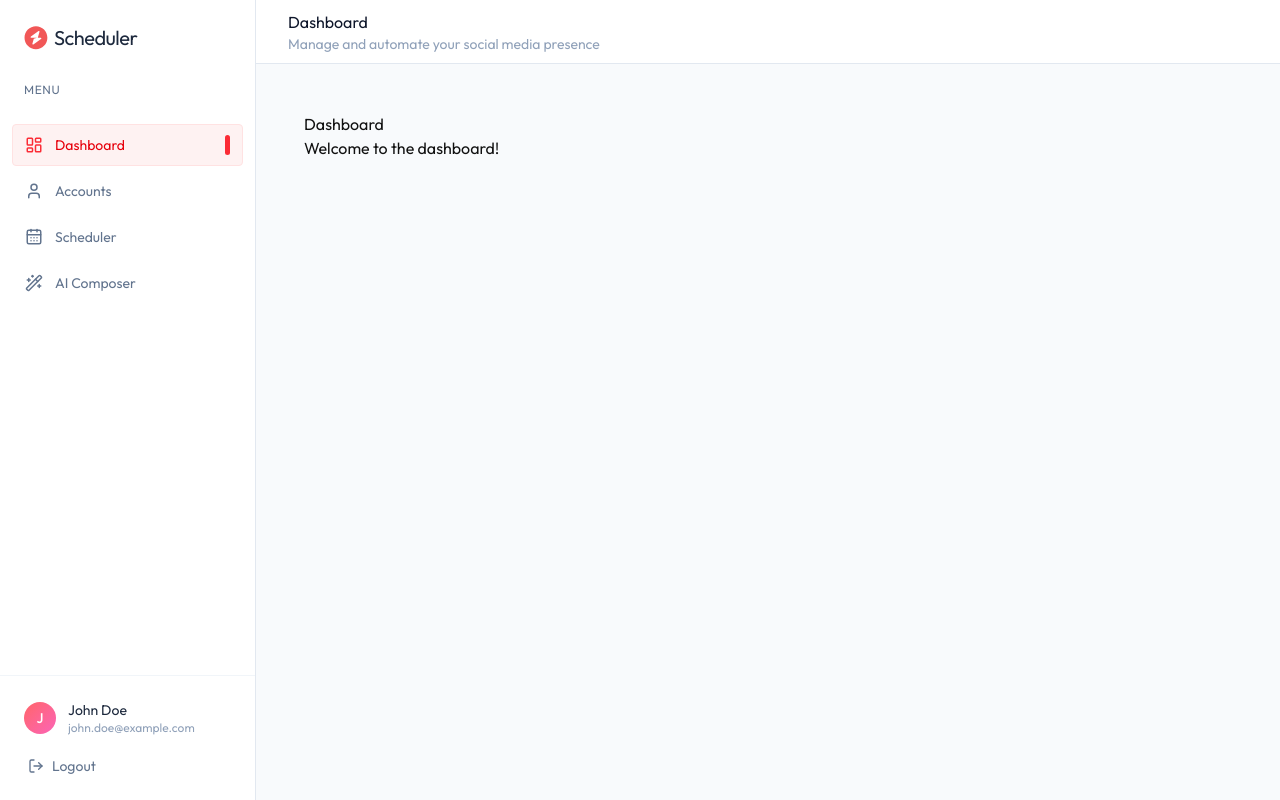
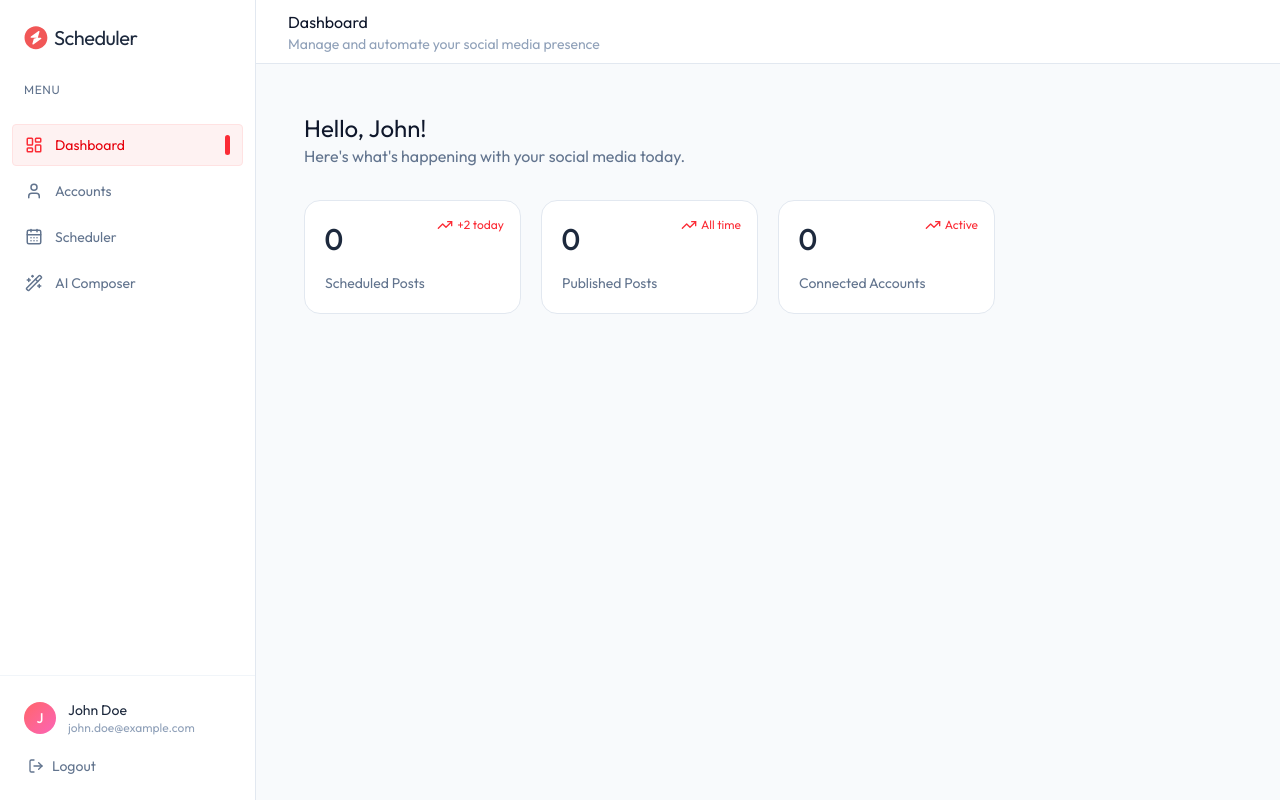
Before and after one commit to Hiten372/social-seheduler, a React (Vite) app in the folder client/: page /dashboard in a window 1280 px wide. Built offline with nearby package versions, Linux system fonts and the light colour scheme.

Commit message:
Enhance CTA, Features, Hero, and Dashboard components; improve layout, add stat cards, and refine styling

```diff
--- a/client/src/components/Home/CTA.tsx
+++ b/client/src/components/Home/CTA.tsx
@@ -13,28 +13,53 @@ export default function CTA() {
           }}
         >
           {/* Glow blobs */}
-                    <div className="absolute top-0 right-0 w-96 h-96 rounded-full pointer-events-none" style={{ background: "radial-gradient(circle, rgba(239,68,68,0.1) 0%, transparent 70%)" }} />
-                    <div className="absolute bottom-0 left-0 w-72 h-72 rounded-full pointer-events-none" style={{ background: "radial-gradient(circle, rgba(239,68,68,0.06) 0%, transparent 70%)" }} />
+          <div
+            className="absolute top-0 right-0 w-96 h-96 rounded-full pointer-events-none"
+            style={{
+              background:
+                "radial-gradient(circle, rgba(239,68,68,0.1) 0%, transparent 70%)",
+            }}
+          />
+          <div
+            className="absolute bottom-0 left-0 w-72 h-72 rounded-full pointer-events-none"
+            style={{
+              background:
+                "radial-gradient(circle, rgba(239,68,68,0.06) 0%, transparent 70%)",
+            }}
+          />
 
           <div className="relative">
-                        <div className="mb-6 inline-flex items-center gap-1.5 bg-red-500/10 border border-red-500/15 text-red-500 text-[11px] font-medium tracking-[0.06em] uppercase px-3.5 py-1.5 rounded-full">Ready to grow?</div>
+            <div className="mb-6 inline-flex items-center gap-1.5 bg-red-500/10 border border-red-500/15 text-red-500 text-[11px] font-medium tracking-[0.06em] uppercase px-3.5 py-1.5 rounded-full">
+              Ready to grow?
+            </div>
             <h2 className="font-serif text-4xl sm:text-5xl md:text-6xl leading-tight font-medium text-gray-900">
               Automate your social
               <br />
               <span className="text-red-400 italic">media today</span>
             </h2>
-                        <p className="mt-6 text-gray-500 max-w-lg mx-auto  text-lg">Join thousands of creators and marketers who trust Scheduler to grow their audience on autopilot.</p>
+            <p className="mt-6 text-gray-500 max-w-lg mx-auto  text-lg">
+              Join thousands of creators and marketers who trust Scheduler to
+              grow their audience on autopilot.
+            </p>
 
             <div className="mt-10 flex flex-col sm:flex-row items-center justify-center gap-3">
-                            <Link to="/login" className="bg-red-500 text-white rounded-full font-semibold hover:bg-red-600 hover:shadow-[0_8px_24px_rgba(239,68,68,0.35)] inline-flex items-center gap-2 text-[15px] px-10 py-4 w-full sm:w-auto justify-center">
+              <Link
+                to="/login"
+                className="bg-red-500 text-white rounded-full font-semibold hover:bg-red-600 hover:shadow-[0_8px_24px_rgba(239,68,68,0.35)] inline-flex items-center gap-2 text-[15px] px-10 py-4 w-full sm:w-auto justify-center"
+              >
                 Get Started Free <ArrowRightIcon className="size-4" />
               </Link>
-                            <a href="#pricing" className="bg-transparent text-[#333] border-[1.5px] border-black/10 rounded-full font-medium hover:bg-black/5 hover:border-black/20 inline-flex items-center gap-2 text-[15px] px-10 py-4 w-full sm:w-auto justify-center">
-                                View Pricing
+              <a
+                href="#pricing"
+                className="bg-transparent text-[#333] border-[1.5px] border-black/10 rounded-full font-medium hover:bg-black/5 hover:border-black/20 inline-flex items-center gap-2 text-[15px] px-10 py-4 w-full sm:w-auto justify-center"
+              >
+                Explore Plans
               </a>
             </div>
 
-                        <p className="mt-6 text-xs text-gray-400">No credit card required · Cancel anytime</p>
+            <p className="mt-6 text-xs text-gray-400">
+              Start free · No commitment · Upgrade when you need
+            </p>
           </div>
         </div>
       </div>
--- a/client/src/components/Home/Hero.tsx
+++ b/client/src/components/Home/Hero.tsx
@@ -25,26 +25,44 @@ export default function Hero() {
         </h1>
 
         {/* Subheadline */}
-                <p className="mt-7 text-gray-500 max-w-2xl mx-auto">Scheduler lets you create, schedule, and auto-engage across all your social platforms — powered by AI that writes your captions and replies for you.</p>
+        <p className="mt-7 text-gray-500 max-w-2xl mx-auto">
+          Scheduler lets you create, schedule, and auto-engage across all your
+          social platforms — powered by AI that writes your captions and replies
+          for you.
+        </p>
 
         {/* CTAs */}
         <div className="mt-7 flex flex-col sm:flex-row items-center justify-center gap-3">
-                    <Link to="/login" className="bg-red-500 text-white rounded-full font-medium hover:bg-red-600 hover:shadow-[0_8px_24px_rgba(239,68,68,0.35)] inline-flex items-center gap-2 text-[15px] px-8 py-3.5 w-full sm:w-auto justify-center transition-all">
+          <Link
+            to="/login"
+            className="bg-red-500 text-white rounded-full font-medium hover:bg-red-600 hover:shadow-[0_8px_24px_rgba(239,68,68,0.35)] inline-flex items-center gap-2 text-[15px] px-8 py-3.5 w-full sm:w-auto justify-center transition-all"
+          >
             Start for free <ArrowRightIcon className="size-4" />
           </Link>
-                    <a href="#how-it-works" className="bg-transparent text-[#333] border-[1.5px] border-black/10 rounded-full font-medium hover:bg-black/5 hover:border-black/20 inline-flex items-center gap-2 text-[15px] px-8 py-3.5 w-full sm:w-auto backdrop-blur justify-center transition-all">
+          <a
+            href="#how-it-works"
+            className="bg-transparent text-[#333] border-[1.5px] border-black/10 rounded-full font-medium hover:bg-black/5 hover:border-black/20 inline-flex items-center gap-2 text-[15px] px-8 py-3.5 w-full sm:w-auto backdrop-blur justify-center transition-all"
+          >
             See how it works
           </a>
         </div>
 
-                <p className="mt-5 text-xs text-gray-400">No credit card required · Free forever plan available</p>
+        <p className="mt-5 text-xs text-gray-400">
+          No credit card required · Free forever plan available
+        </p>
       </div>
 
       {/* Dashboard mockup */}
       <div className="relative max-w-5xl mx-auto px-5 sm:px-8 pb-0">
         <div className="rounded-t-2xl overflow-hidden border border-gray-200 border-b-0">
           {/* Browser chrome */}
-                    <div className="flex items-center gap-2 px-4 py-3" style={{ background: "#f0f0f0", borderBottom: "1px solid rgba(0,0,0,0.06)" }}>
+          <div
+            className="flex items-center gap-2 px-4 py-3"
+            style={{
+              background: "#f0f0f0",
+              borderBottom: "1px solid rgba(0,0,0,0.06)",
+            }}
+          >
             <div className="w-3 h-3 rounded-full bg-red-400" />
             <div className="w-3 h-3 rounded-full bg-amber-400" />
             <div className="w-3 h-3 rounded-full bg-emerald-400" />
@@ -61,25 +79,43 @@ export default function Hero() {
                 { val: "4", label: "Accounts" },
                 { val: "3", label: "AI Rules" },
               ].map((s) => (
-                                <div key={s.label} className="rounded-xl p-4 bg-white" style={{ border: "1px solid rgba(0,0,0,0.06)" }}>
-                                    <div className="text-2xl font-bold text-gray-900 tabular-nums">{s.val}</div>
+                <div
+                  key={s.label}
+                  className="rounded-xl p-4 bg-white"
+                  style={{ border: "1px solid rgba(0,0,0,0.06)" }}
+                >
+                  <div className="text-2xl font-bold text-gray-900 tabular-nums">
+                    {s.val}
+                  </div>
                   <div className="text-xs text-gray-400 mt-1">{s.label}</div>
                 </div>
               ))}
             </div>
 
             {/* Activity list */}
-                        <div className="rounded-xl p-4 space-y-3 bg-white" style={{ border: "1px solid rgba(0,0,0,0.06)" }}>
-                            <div className="text-[10px] font-semibold text-gray-400 uppercase tracking-widest mb-3">Recent Activity</div>
+            <div
+              className="rounded-xl p-4 space-y-3 bg-white"
+              style={{ border: "1px solid rgba(0,0,0,0.06)" }}
+            >
+              <div className="text-[10px] font-semibold text-gray-400 uppercase tracking-widest mb-3">
+                Recent Activity
+              </div>
               {[
-                                { text: "Post published to LinkedIn & Twitter", time: "2m ago" },
+                {
+                  text: "Post published to LinkedIn & Twitter",
+                  time: "2m ago",
+                },
                 { text: "AI replied to 3 comments", time: "15m ago" },
                 { text: "New post scheduled for tomorrow 9am", time: "1h ago" },
               ].map((item) => (
                 <div key={item.text} className="flex items-center gap-3">
                   <DotIcon className="size-5 text-gray-300" />
-                                    <span className="text-sm text-gray-600 flex-1">{item.text}</span>
-                                    <span className="text-xs text-gray-300 shrink-0">{item.time}</span>
+                  <span className="text-sm text-gray-600 flex-1">
+                    {item.text}
+                  </span>
+                  <span className="text-xs text-gray-300 shrink-0">
+                    {item.time}
+                  </span>
                 </div>
               ))}
             </div>
--- a/client/src/pages/Dashboard.tsx
+++ b/client/src/pages/Dashboard.tsx
@@ -1,11 +1,71 @@
+import {
+  CircleCheckIcon,
+  ClockIcon,
+  Share2Icon,
+  TrendingUpIcon,
+} from "lucide-react";
+import { useState } from "react";
 
- const Dashboard = () => {
-    return (
-        <div>
-            <h1>Dashboard</h1>
-            <p>Welcome to the dashboard!</p>
-        </div>
-    );
+const Dashboard = () => {
+  const [stats, setStats] = useState({
+    scheduled: 0,
+    published: 0,
+    connectedAccounts: 0,
+  });
+  const [activities, setActivities] = useState<any[]>([]);
+
+  const statCards = [
+    {
+      label: "Scheduled Posts",
+      value: stats.scheduled,
+      icon: ClockIcon,
+      trend: "+2 today",
+    },
+    {
+      label: "Published Posts",
+      value: stats.published,
+      icon: CircleCheckIcon,
+      trend: "All time",
+    },
+    {
+      label: "Connected Accounts",
+      value: stats.connectedAccounts,
+      icon: Share2Icon,
+      trend: "Active",
+    },
+  ];
+
+  return (
+    <div className="space-y-8">
+      {/*welcome bar*/}
+      <div>
+        <h2 className="text-2xl text-slate-900">Hello, John!</h2>
+        <p className="text-slate-500">
+          Here's what's happening with your social media today.
+        </p>
+      </div>
+      {/*Stat cards*/}
+      <div className="grid grid-cols-1 md:grid-cols-2 lg:grid-cols-4 gap-5">
+        {statCards.map((card) => (
+          <div
+            key={card.label}
+            className="bg-white hover:bg-red-50 relative border border-slate-200 rounded-2xl p-5 hover:border-red-200 transition-all"
+          >
+            <div className="flex items-center justify-between mb-4">
+              <div className="text-3xl font-medium text-slate-800 tabular-nums">
+                {card.value}
+              </div>
+              <div className="text-xs absolute right-4 top-4 text-red-500 flex items-center gap-1">
+                <TrendingUpIcon className="size-4" />
+                {card.trend}
+              </div>
+            </div>
+            <p className="text-sm text-slate-500 mt-1">{card.label}</p>
+          </div>
+        ))}
+      </div>
+    </div>
+  );
 };
 
 export default Dashboard;
```
Also changed, not shown: client/src/components/Home/Features.tsx (+34 -11 lines). Lines whose indentation alone changed are shown as unchanged.
